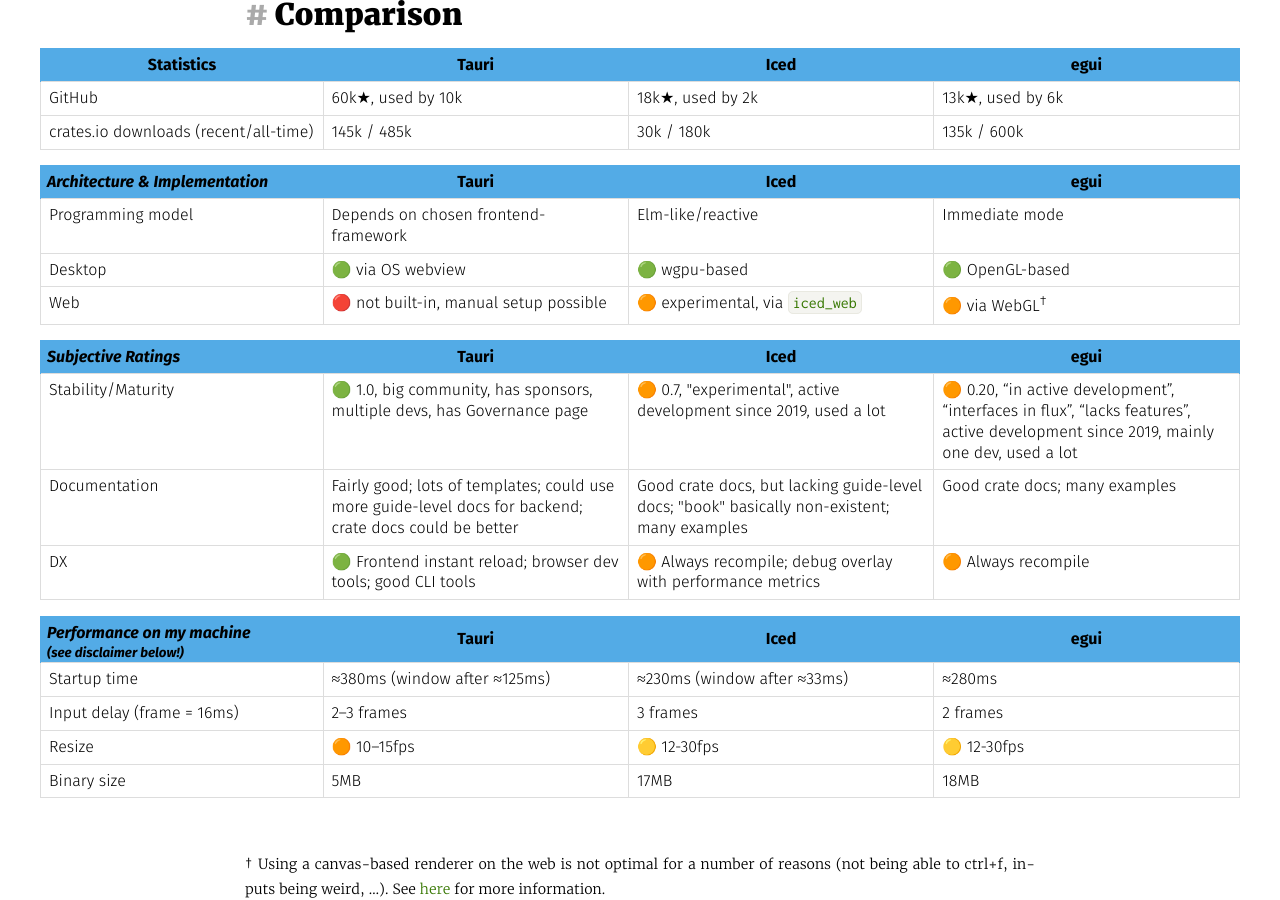
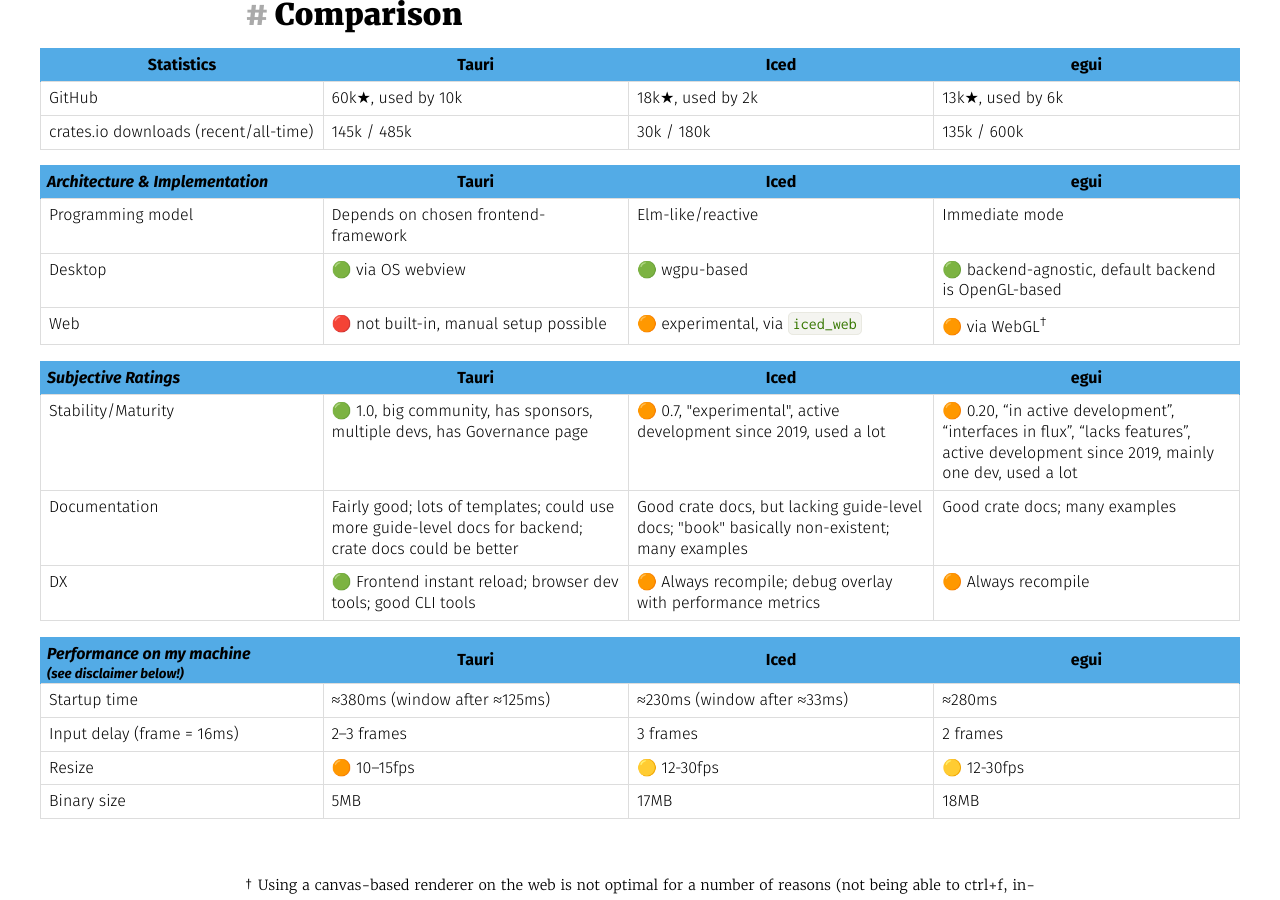
Before and after one commit to LukasKalbertodt/LukasKalbertodt.github.io, a Jekyll site: the page built from _posts/2023-02-03-tauri-iced-egui-performance-comparison.md, in a window 1280 px wide and 900 px high, scrolled down 1321 px. Built offline with Jekyll 4.4.1, drawn with Linux system fonts in a browser that asks for light colours; comment, search, counter and statistics services are not loaded.

Commit message:
Clarify that egui is backend-agnostic

```diff
--- a/_posts/2023-02-03-tauri-iced-egui-performance-comparison.md
+++ b/_posts/2023-02-03-tauri-iced-egui-performance-comparison.md
@@ -75,7 +75,7 @@
             <td>Desktop</td>
             <td>🟢 via OS webview</td>
             <td>🟢 wgpu-based</td>
-            <td>🟢 OpenGL-based</td>
+            <td>🟢 backend-agnostic, default backend is OpenGL-based</td>
         </tr>
         <tr>
             <td>Web</td>
```
